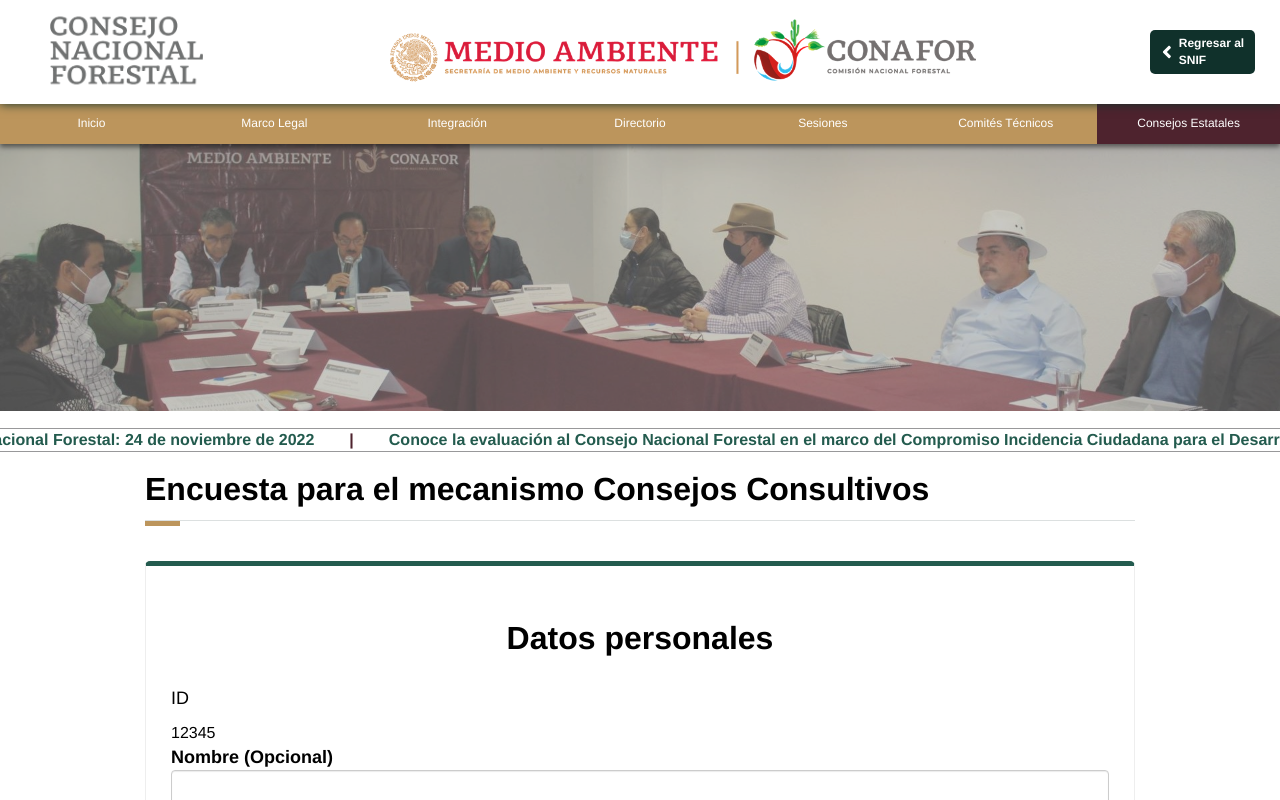
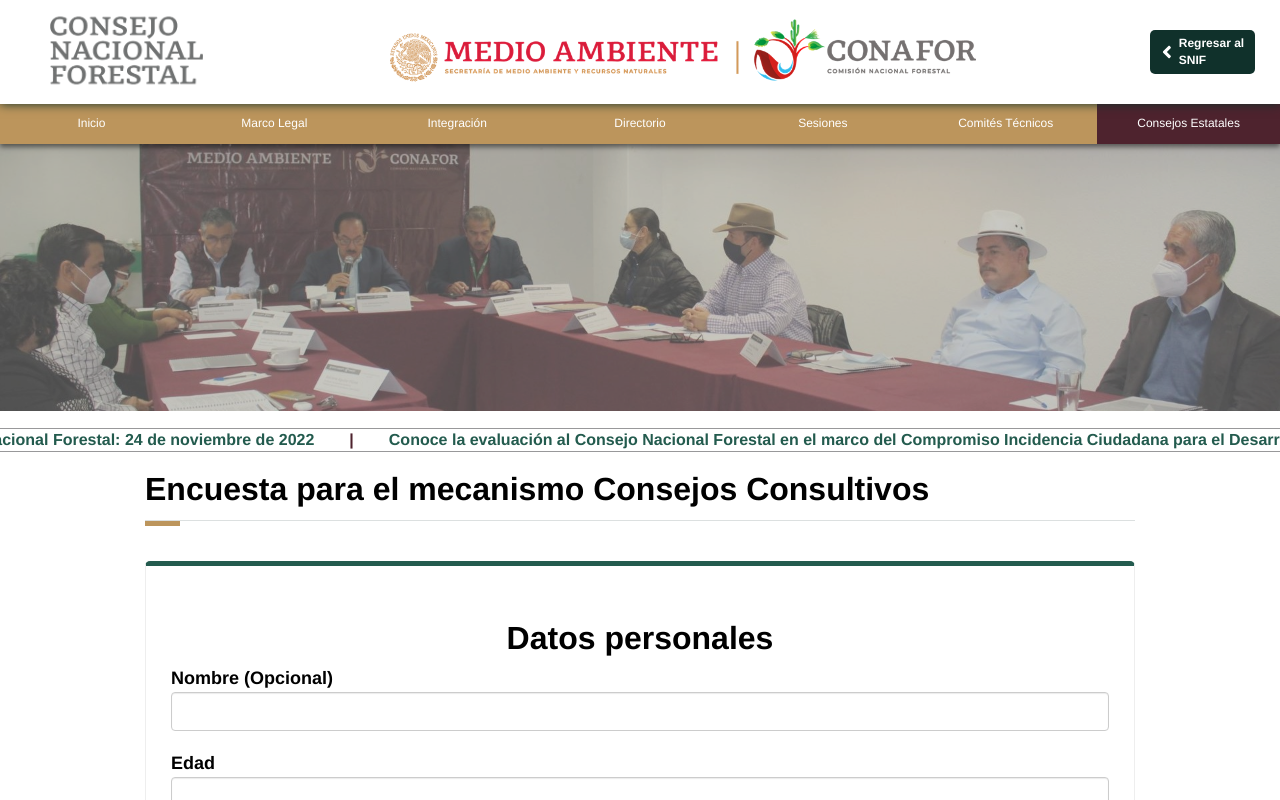
Before and after one commit to cesarmartinezrh/conaf, a React (Create React App) app: page /encuesta in a window 1280 px wide. Shown: the top 800 px of the page. Built offline with nearby package versions, Linux system fonts and the light colour scheme.

Commit message:
Addin some UI

```diff
--- a/src/components/TextField.js
+++ b/src/components/TextField.js
@@ -2,7 +2,6 @@ import { useField, Field } from "formik";
 import styled from "styled-components";
 
 const Label = styled.label`
-  margin-bottom: 10px;
   font-weight: 600;
   max-width: 100%;
   cursor: default;
@@ -14,22 +13,37 @@ const Input = styled(Field)`
   height: 39px;
   font-size: 18px;
   padding: 6px 12px;
-  margin-bottom: 10px;
   background-color: #fff;
   border: 1px solid ${({error }) => error ? 'red' : '#ccc'};
   border-radius: 4px;
   box-shadow: inset 0 1px 1px rgb(0 0 0 / 8%);
 `;
 
+const InputContainer = styled.div`
+  margin: 10px 0;
+`
+
+const Error = styled.div`
+  display: flex;
+  width: 100%;
+  justify-content: center;
+  color: red;
+  margin-top: 5px;
+  padding: 5px;
+  background: #FFEAE9;
+  font-weight: 600;
+  border-radius: 5px;
+`
+
 export const TextField = ({ label, ...props }) => {
   const [field, meta] = useField(props);
   return (
-    <div>
+    <InputContainer>
       <Label>
         {label}
-        <Input error={meta.error} touched={meta.touched} {...field} />
+        <Input {...field} />
       </Label>
-      {meta.touched && meta.error ? <div>{meta.error}</div> : null}
-    </div>
+      {meta.touched && meta.error ? <Error>{meta.error}</Error> : null}
+    </InputContainer>
   );
 };
--- a/src/routes/Encuesta.js
+++ b/src/routes/Encuesta.js
@@ -61,9 +61,9 @@ const Label = styled.label`
 `;
 
 const QuestionContainer = styled.div`
-  display:flex;
+  display: flex;
   flex-direction: column;
-`
+`;
 
 const FormSchema = Yup.object().shape({
   nombre: Yup.string()
@@ -72,7 +72,6 @@ const FormSchema = Yup.object().shape({
 });
 
 const Encuesta = () => {
-  const ID = 12345
   return (
     <>
       <Title isHeader>Encuesta para el mecanismo Consejos Consultivos</Title>
@@ -86,13 +85,14 @@ const Encuesta = () => {
             sexo: "",
           }}
           validationSchema={FormSchema}
-          onSubmit={(values) => console.log(values)}
+          onSubmit={(values, {resetForm}) => {
+            console.log(values);
+            resetForm()
+          }}
         >
             <Form>
               <FormGroup>
                 <Title>Datos personales</Title>
-              <Label>ID</Label>
-              <p>{ID}</p>
                 <TextField
                   label={"Nombre (Opcional)"}
                   type={"text"}
@@ -110,10 +110,21 @@ const Encuesta = () => {
                 <Title>Reactivos</Title>
                 {Questions.map((question) => (
                   <QuestionContainer key={question.id}>
-                  <Label>{`${question.id}. `}{question.question}</Label>
+                    <Label>
+                      {`${question.id}. `}
+                      {question.question}
+                    </Label>
                     <RadioQuestion>
-                    <RadioInput name={question.id} value={"si"} label={"Si"} />
-                    <RadioInput name={question.id} value={"no"} label={"No"} />
+                      <RadioInput
+                        name={question.id}
+                        value={"si"}
+                        label={"Si"}
+                      />
+                      <RadioInput
+                        name={question.id}
+                        value={"no"}
+                        label={"No"}
+                      />
                     </RadioQuestion>
                   </QuestionContainer>
                 ))}
```
Lines whose indentation alone changed are shown as unchanged.
